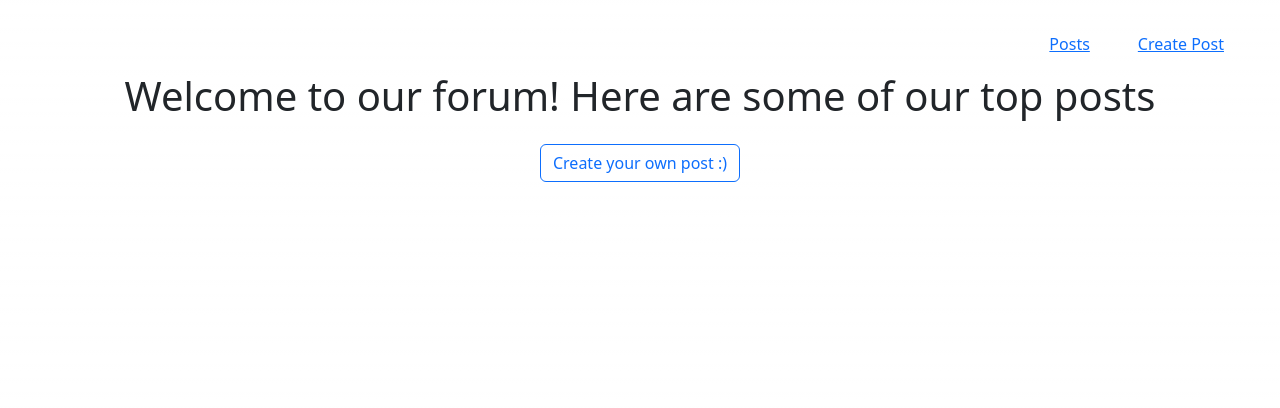
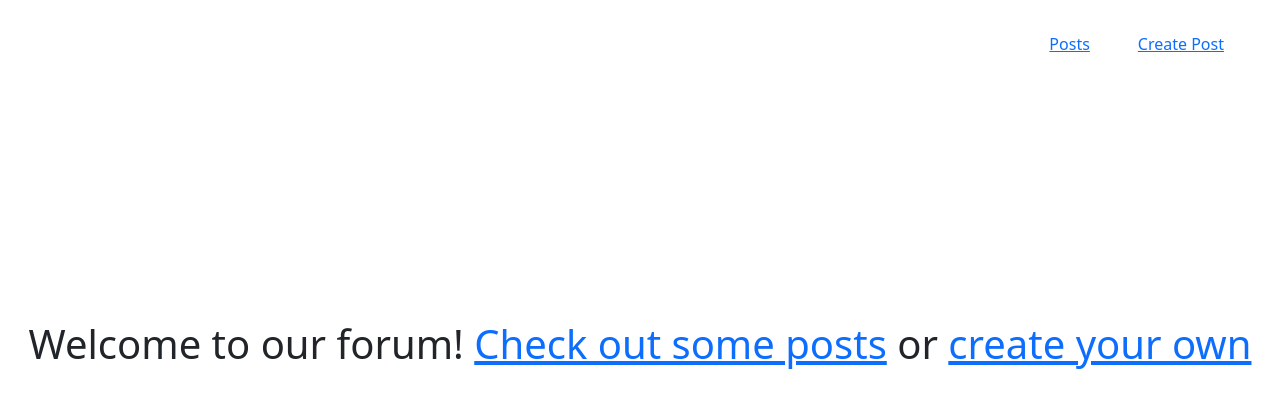
Before and after one commit to leonmaksin/forum-embedding-similarity, a Next.js app: page / in a window 1280 px wide. Shown: the top 408 px of the page. Built offline with nearby package versions, Linux system fonts and the light colour scheme; no server answers.

Commit message:
index page

```diff
--- a/src/pages/index.js
+++ b/src/pages/index.js
@@ -10,33 +10,6 @@ import Link from 'next/link'
 const inter = Inter({ subsets: ['latin'] })
 
 export default function Home() {
-  const [posts, setPosts] = useState([]);
-
-  const callGetSetPosts = async () => {
-    await fetch('/api/get_posts', {
-      method: 'GET',
-      headers: {
-          'Content-Type': 'application/json',
-      }
-    }).then(function (response) {
-        if (response.ok) {
-            return response.json();
-        }
-        throw response;
-    }).then(function (data) {
-        const { posts } = data;
-        console.log(posts)
-        setPosts(posts);
-    }).catch(function (error) {
-        console.warn("Error:",error)
-        setPosts([]);
-    })
-  }
-
-  useEffect(() => {
-    callGetSetPosts()
-  }, []);
-
   return (
     <>
       <Head>
@@ -47,10 +20,8 @@ export default function Home() {
       </Head>
       <main className={styles.main}>
         <Navbar />
-        <div className="flex-col" align="center">
-          <h1 className="mb-4">Welcome to our forum! Here are some of our top posts</h1>
-          <Link className="btn btn-outline-primary mb-4" href="/create-post">Create your own post :)</Link>
-          { posts.map((post) => renderPost(post)) }
+        <div className="flex-col centered-custom" align="center">
+          <h1 className="mb-4">Welcome to our forum! <Link href="/posts">Check out some posts</Link> or <Link href="create-post">create your own</Link></h1>
         </div>
       </main>
     </>
--- a/src/styles/styles.css
+++ b/src/styles/styles.css
@@ -13,3 +13,8 @@ input, textarea, select {
 .w-60vw {
   width: 40vw;
 }
+
+.centered-custom {
+  position: fixed;
+  top: 40%;
+}
```
